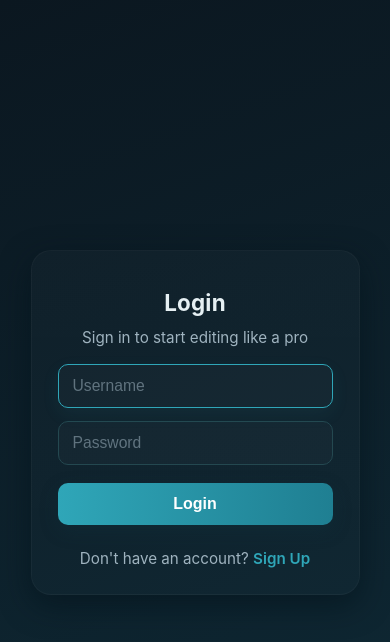
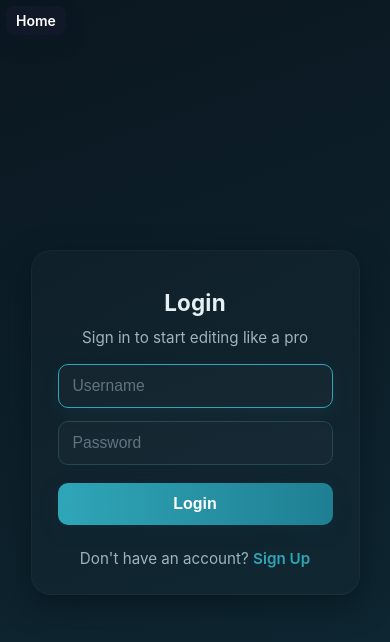
Before and after one commit to mekzqza/DatabaseProject_WebBoard, a React (Create React App) app in the folder DataBaseProject_WebBoard/database-react/: page /login in a window 390 px wide. Shown: the top 642 px of the page. Built offline with nearby package versions, Linux system fonts and the light colour scheme.

Commit message:
ปรับแต่ง login singup dashboards เสร้จ backend fornt ทำงานได้ปรกติ

```diff
--- a/DataBaseProject_WebBoard/database-react/src/Components/ CssStore/forumDashboard.css
+++ b/DataBaseProject_WebBoard/database-react/src/Components/ CssStore/forumDashboard.css
@@ -68,12 +68,22 @@
     background: #fff;
 }
 
+/* ทำให้ Link ดูเหมือนปุ่ม */
 .fd-btn{
     padding: 8px 12px;
     border-radius: 8px;
     border: 1px solid rgba(0,0,0,0.06);
     background: transparent;
     cursor: pointer;
+    text-decoration: none;
+    color: inherit;
+    display: inline-flex;
+    align-items: center;
+    gap: 8px;
+}
+
+.fd-btn:hover{
+    transform: translateY(-1px);
 }
 
 .fd-btn-primary{
--- a/DataBaseProject_WebBoard/database-react/src/Components/ CssStore/login.css
+++ b/DataBaseProject_WebBoard/database-react/src/Components/ CssStore/login.css
@@ -162,6 +162,55 @@ body {
     opacity: 0.95;
 }
 
+/* ตำแหน่ง fixed ที่มุมบนซ้ายสุด (top-left) */
+/* นำไฟล์นี้ไปรวมกับไฟล์ CSS ของคุณ หรือ import ใน component ดังตัวอย่างด้านบน */
+
+.pp-home-tab {
+    position: fixed;
+    top: 8px;      /* ปรับค่าได้ตามต้องการ (ทำให้ชิดบนสุด) */
+    left: 8px;     /* ปรับค่าได้ตามต้องการ (ทำให้ชิดซ้ายสุด) */
+    z-index: 1200;
+    display: inline-flex;
+    align-items: center;
+    justify-content: center;
+    gap: 8px;
+    padding: 8px 12px;
+    background: #111827;
+    color: #fff;
+    border-radius: 8px;
+    text-decoration: none;
+    font-weight: 600;
+    box-shadow: 0 8px 24px rgba(16,24,40,0.12);
+    transition: transform 0.12s ease, box-shadow 0.12s ease;
+    -webkit-tap-highlight-color: transparent;
+}
+
+/* เพิ่ม effect เล็ก ๆ */
+.pp-home-tab:hover,
+.pp-home-tab:focus {
+    transform: translateY(-2px);
+    box-shadow: 0 12px 34px rgba(16,24,40,0.18);
+    outline: none;
+}
+
+/* หากหน้าของคุณมี header หรือ content ติดด้านบน ให้เพิ่ม margin/padding บนของคอนเทนเนอร์หลัก
+   เพื่อหลีกเลี่ยงการถูก tab ปิดบัง — แต่ถ้าชอบแบบทับด้านบนก็ไม่ต้องเพิ่ม */
+.pp-login-card,
+.pp-signup-card {
+    /* ถ้าต้องการให้การ์ดเลื่อนลงมาเล็กน้อยเพื่อไม่ให้ tab ทับ */
+    /* margin-top: 28px;  <-- ยกเลิกคอมเมนต์ถ้าต้องการ */
+}
+
+/* ปรับบนหน้าจอเล็ก */
+@media (max-width: 480px) {
+    .pp-home-tab {
+        top: 6px;
+        left: 6px;
+        padding: 6px 10px;
+        font-size: 14px;
+    }
+}
+
 /* Responsive */
 @media (max-width: 420px) {
     .pp-login-card { width: 94%; padding: 26px; }
--- a/DataBaseProject_WebBoard/database-react/src/Components/ CssStore/singup.css
+++ b/DataBaseProject_WebBoard/database-react/src/Components/ CssStore/singup.css
@@ -154,3 +154,52 @@ body { margin: 0; font-family: "Inter", "Segoe UI", Roboto, Arial, sans-serif; }
     .pp-signup-card { width: 94%; padding: 24px; }
     .pp-signup-title { font-size: 1.4rem; }
 }
+
+/* ตำแหน่ง fixed ที่มุมบนซ้ายสุด (top-left) */
+/* นำไฟล์นี้ไปรวมกับไฟล์ CSS ของคุณ หรือ import ใน component ดังตัวอย่างด้านบน */
+
+.pp-home-tab {
+    position: fixed;
+    top: 8px;      /* ปรับค่าได้ตามต้องการ (ทำให้ชิดบนสุด) */
+    left: 8px;     /* ปรับค่าได้ตามต้องการ (ทำให้ชิดซ้ายสุด) */
+    z-index: 1200;
+    display: inline-flex;
+    align-items: center;
+    justify-content: center;
+    gap: 8px;
+    padding: 8px 12px;
+    background: #111827;
+    color: #fff;
+    border-radius: 8px;
+    text-decoration: none;
+    font-weight: 600;
+    box-shadow: 0 8px 24px rgba(16,24,40,0.12);
+    transition: transform 0.12s ease, box-shadow 0.12s ease;
+    -webkit-tap-highlight-color: transparent;
+}
+
+/* เพิ่ม effect เล็ก ๆ */
+.pp-home-tab:hover,
+.pp-home-tab:focus {
+    transform: translateY(-2px);
+    box-shadow: 0 12px 34px rgba(16,24,40,0.18);
+    outline: none;
+}
+
+/* หากหน้าของคุณมี header หรือ content ติดด้านบน ให้เพิ่ม margin/padding บนของคอนเทนเนอร์หลัก
+   เพื่อหลีกเลี่ยงการถูก tab ปิดบัง — แต่ถ้าชอบแบบทับด้านบนก็ไม่ต้องเพิ่ม */
+.pp-login-card,
+.pp-signup-card {
+    /* ถ้าต้องการให้การ์ดเลื่อนลงมาเล็กน้อยเพื่อไม่ให้ tab ทับ */
+    /* margin-top: 28px;  <-- ยกเลิกคอมเมนต์ถ้าต้องการ */
+}
+
+/* ปรับบนหน้าจอเล็ก */
+@media (max-width: 480px) {
+    .pp-home-tab {
+        top: 6px;
+        left: 6px;
+        padding: 6px 10px;
+        font-size: 14px;
+    }
+}
--- a/DataBaseProject_WebBoard/database-react/src/Components/ForumDashboard.jsx
+++ b/DataBaseProject_WebBoard/database-react/src/Components/ForumDashboard.jsx
@@ -1,4 +1,5 @@
 import React from "react";
+import { Link } from "react-router-dom";
 import './ CssStore/forumDashboard.css'
 
 const stats = [
@@ -23,8 +24,9 @@ export default function ForumDashboard() {
                 </div>
                 <div className="fd-actions">
                     <input className="fd-search" placeholder="Search threads..." />
-                    <button className="fd-btn">Sign In</button>
-                    <button className="fd-btn fd-btn-primary">Sign Up</button>
+                    {/* ใช้ Link เพื่อไปหน้า /login และ /signup */}
+                    <Link to="/login" className="fd-btn">Sign In</Link>
+                    <Link to="/signup" className="fd-btn fd-btn-primary">Sign Up</Link>
                 </div>
             </header>
 
@@ -70,7 +72,6 @@ export default function ForumDashboard() {
                 <section className="fd-recent">
                     <h3>Recent Threads</h3>
                     <div className="fd-recent-placeholder">
-                        {/* ใส่รายการ recent threads ที่นี่เมื่อพร้อม */}
                         <div className="fd-empty">
                             <div className="fd-empty-icon">📝</div>
                             <div>No recent threads yet</div>
--- a/DataBaseProject_WebBoard/database-react/src/Components/LoginPage.jsx
+++ b/DataBaseProject_WebBoard/database-react/src/Components/LoginPage.jsx
@@ -1,7 +1,8 @@
 import { useState } from "react";
-import { useNavigate } from "react-router-dom";
+import { useNavigate, Link } from "react-router-dom";
 import { sendLogin } from './APIs/api';
 import './ CssStore/login.css';
+
 
 function LoginPage() {
     const [username, setU] = useState("");
@@ -38,6 +39,9 @@ function LoginPage() {
 
     return (
         <div className="pp-login-container">
+            {/* Top-left Home tab (fixed position) */}
+            <Link to="/forumDashboard" className="pp-home-tab" aria-label="Home">Home</Link>
+
             <div className="pp-login-card">
                 <div className="pp-logo-glow"></div>
                 <h3 className="pp-login-title">
--- a/DataBaseProject_WebBoard/database-react/src/Components/SignUpPage.jsx
+++ b/DataBaseProject_WebBoard/database-react/src/Components/SignUpPage.jsx
@@ -1,6 +1,7 @@
 import { useState } from 'react';
-import { useNavigate } from 'react-router-dom';
+import { useNavigate, Link } from 'react-router-dom';
 import './ CssStore/singup.css';
+
 
 function SignUpPage() {
     const [username, setUsername] = useState('');
@@ -52,6 +53,9 @@ function SignUpPage() {
 
     return (
         <div className="pp-signup-container">
+            {/* Top-left Home tab (fixed position) */}
+            <Link to="/forumDashboard" className="pp-home-tab" aria-label="Home">Home</Link>
+
             <div className="pp-signup-card">
                 <div className="pp-logo-glow"></div>
                 <h3 className="pp-signup-title">
```
